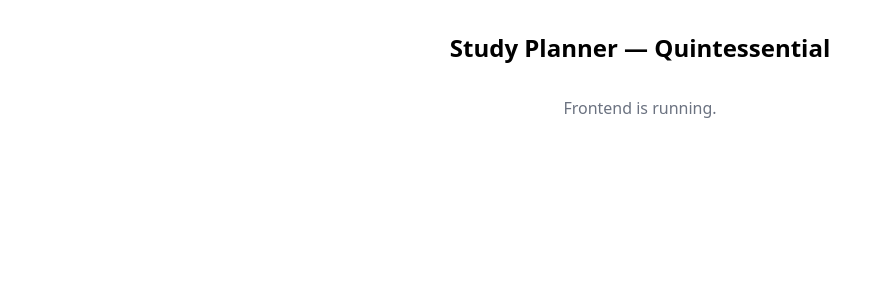
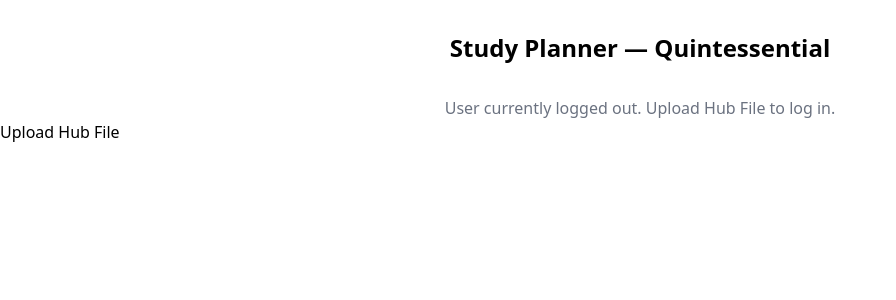
Before and after one commit to Quintessential-UEA/studyplanner-225, a Vue app in the folder client/: page / in a window 1280 px wide. Shown: the top 300 px of the page, without its empty margins (0-896 px from the left). Built offline with nearby package versions, Linux system fonts and the light colour scheme.

Commit message:
tinkering trying to figure out vue

```diff
--- a/client/src/App.vue
+++ b/client/src/App.vue
@@ -22,8 +22,9 @@
       Study Planner — Quintessential
     </h1>
     <p class="text-center text-gray-500">
-      Frontend is running.
+      {{status}}
     </p>
+    <button class="text-center" @click="upload()">Upload Hub File</button>
   </div>
 </template>
 
@@ -36,4 +37,11 @@
 // Example: import and use a Pinia store
 // import { useUserStore } from './stores/user'
 // const userStore = useUserStore()
+
+var status = "User currently logged out. Upload Hub File to log in."
+
+function upload(){
+  status = "Hub Upload Successful!"
+}
+
 </script>
```
Also changed, not shown: 1 other file (tests, documents, lock files or other folders).
